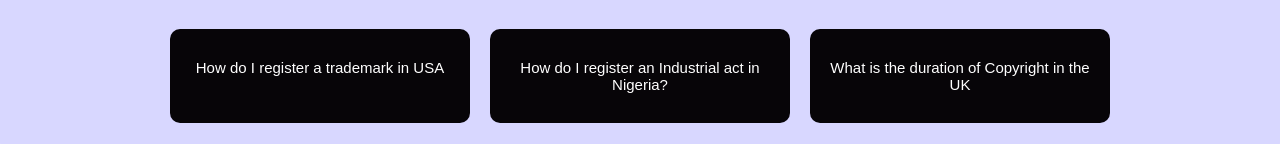
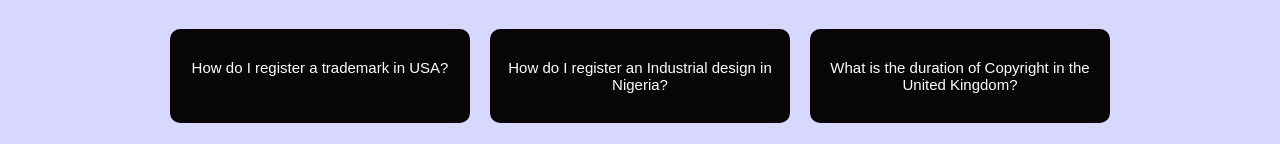
Before and after one commit to DevMarkson/JurisSmart, a React (Vite) app in the folder front-end/: page / in a window 1280 px wide. Shown: the part 603-747 px from the top of the page. Built offline with nearby package versions, Linux system fonts and the light colour scheme.

Commit message:
frontend

```diff
--- a/front-end/src/components/Chat.jsx
+++ b/front-end/src/components/Chat.jsx
@@ -115,27 +115,27 @@ const Chat = () => {
                   );
                 }}
               >
-                <p>How do I register a trademark in USA</p>
+                <p>How do I register a trademark in USA?</p>
               </div>
               <div
                 className="question"
                 onClick={() => {
                   handlePredefinedQuestionClick(
-                    "How do I register an Industrial act in Nigeria?"
+                    "How do I register an Industrial design in Nigeria?"
                   );
                 }}
               >
-                <p>How do I register an Industrial act in Nigeria?</p>
+                <p>How do I register an Industrial design in Nigeria?</p>
               </div>
               <div
                 className="question"
                 onClick={() => {
                   handlePredefinedQuestionClick(
-                    "What is the duration of Copyright in the UK?"
+                    "What is the duration of Copyright in the United Kingdom?"
                   );
                 }}
               >
-                <p>What is the duration of Copyright in the UK</p>
+                <p>What is the duration of Copyright in the United Kingdom?</p>
               </div>
             </div>
           </div>
@@ -170,11 +170,12 @@ const Chat = () => {
                     )}
                   </p>
 
-                  {entry.citations.length > 0 && (
+                  {/* Only show citations if they exist */}
+                  {entry.citations && entry.citations.length > 0 && (
                     <>
                       <h4 style={{ marginTop: "15px" }}>Citation:</h4>
-                      {entry.citations.map((citation, index) => {
-                        return (
+                      {entry.citations.map(
+                        (citation, index) =>
                           entry.response.includes(`[${index + 1}]`) && (
                             <div className="citation" key={index}>
                               <a
@@ -186,21 +187,9 @@ const Chat = () => {
                               </a>
                             </div>
                           )
-                        );
-                      })}
+                      )}
                     </>
                   )}
-
-                  {/* <div className="citation">
-                    <span>Citation:</span>
-                    <a
-                      href={entry.citations[0].pdf_link}
-                      target="_blank"
-                      rel="noreferrer"
-                    >
-                      1. {entry.citations[0].title}
-                    </a>
-                  </div> */}
                 </div>
               </div>
             );
```
